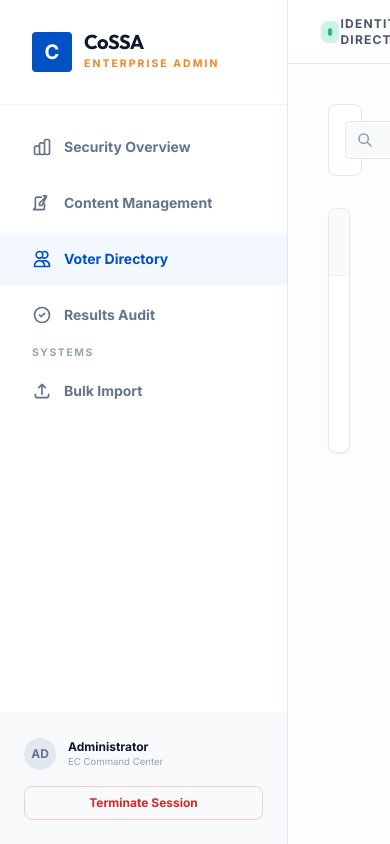
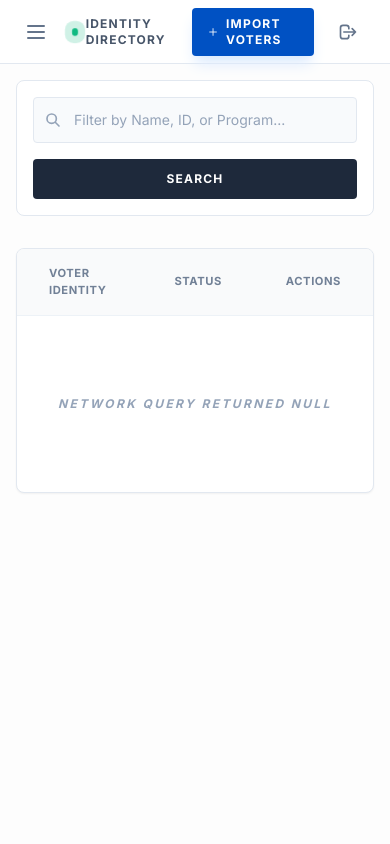
Before and after one commit to sasusavage/cosaa, a Flask app: page /admin/students in a window 390 px wide. Run offline with Flask 3, Linux system fonts and the light colour scheme; a user stored in the database is signed in; data comes from the database, SQL or seed files in the repository; some libraries are stand-ins or nearby versions.

Commit message:
fix: implement fully responsive admin sidebar and student directory

```diff
--- a/app/templates/admin/students.html
+++ b/app/templates/admin/students.html
@@ -14,19 +14,21 @@
 {% block admin_content %}
 <div class="space-y-8">
     {# -- Search Filter -- #}
-    <div class="bg-white border border-slate-200 rounded-lg p-4 flex items-center gap-4">
-        <form method="GET" action="{{ url_for('admin.list_students') }}" class="flex-1 flex gap-4">
+    <div class="bg-white border border-slate-200 rounded-lg p-4">
+        <form method="GET" action="{{ url_for('admin.list_students') }}" class="flex flex-col md:flex-row gap-4">
             <div class="flex-1 relative">
                 <div class="absolute inset-y-0 left-0 pl-3 flex items-center pointer-events-none text-slate-400">
                     <svg xmlns="http://www.w3.org/2000/svg" class="h-4 w-4" fill="none" viewBox="0 0 24 24" stroke="currentColor"><path stroke-linecap="round" stroke-linejoin="round" stroke-width="2.5" d="M21 21l-6-6m2-5a7 7 0 11-14 0 7 7 0 0114 0z" /></svg>
                 </div>
                 <input type="text" name="search" value="{{ search or '' }}" placeholder="Filter by Name, ID, or Program..."
-                       class="w-full pl-10 pr-4 py-2 bg-slate-50 border border-slate-200 rounded text-sm focus:bg-white focus:border-blue-600 focus:outline-none transition-all placeholder:text-slate-400">
+                       class="w-full pl-10 pr-4 py-3 md:py-2 bg-slate-50 border border-slate-200 rounded text-sm focus:bg-white focus:border-blue-600 focus:outline-none transition-all placeholder:text-slate-400">
             </div>
-            <button type="submit" class="px-6 py-2 bg-slate-800 text-white text-xs font-black uppercase tracking-widest rounded hover:bg-slate-900 transition-all">Search</button>
-            {% if search %}
-                <a href="{{ url_for('admin.list_students') }}" class="px-2 flex items-center text-xs font-bold text-slate-400 hover:text-red-500 underline underline-offset-4">Clear</a>
-            {% endif %}
+            <div class="flex gap-2">
+                <button type="submit" class="flex-1 md:flex-none px-8 py-3 md:py-2 bg-slate-800 text-white text-xs font-black uppercase tracking-widest rounded hover:bg-slate-900 transition-all">Search</button>
+                {% if search %}
+                    <a href="{{ url_for('admin.list_students') }}" class="px-4 flex items-center text-xs font-bold text-slate-400 hover:text-red-500 underline underline-offset-4">Clear</a>
+                {% endif %}
+            </div>
         </form>
     </div>
 
@@ -36,48 +38,52 @@
             <table class="w-full enterprise-table">
                 <thead>
                     <tr>
-                        <th class="px-8 py-4 text-left">Internal ID</th>
+                        <th class="px-8 py-4 text-left hidden lg:table-cell">Internal ID</th>
                         <th class="px-8 py-4 text-left">Voter Identity</th>
-                        <th class="px-8 py-4 text-left">Contact Metadata</th>
-                        <th class="px-8 py-4 text-left">Academic Data</th>
-                        <th class="px-8 py-4 text-center">Protocol Status</th>
-                        <th class="px-8 py-4 text-right">Administrative</th>
+                        <th class="px-8 py-4 text-left hidden sm:table-cell">Contact Metadata</th>
+                        <th class="px-8 py-4 text-left hidden md:table-cell">Academic Data</th>
+                        <th class="px-8 py-4 text-center">Status</th>
+                        <th class="px-8 py-4 text-right">Actions</th>
                     </tr>
                 </thead>
                 <tbody class="divide-y divide-slate-100 italic text-[0.85rem]">
                     {% for student in pagination.items %}
                     <tr class="hover:bg-slate-50/80 transition-colors group">
-                        <td class="px-8 py-4 text-slate-400 font-mono text-[0.7rem]">{{ student.id }}</td>
+                        <td class="px-8 py-4 text-slate-400 font-mono text-[0.7rem] hidden lg:table-cell">{{ student.id }}</td>
                         <td class="px-8 py-4">
-                            <p class="font-bold text-slate-900">{{ student.full_name }}</p>
+                            <p class="font-bold text-slate-900 truncate max-w-[120px] md:max-w-none">{{ student.full_name }}</p>
                             <p class="text-[0.7rem] font-black text-[#F6821F] tracking-wider uppercase mt-0.5">{{ student.student_id }}</p>
                         </td>
-                        <td class="px-8 py-4">
+                        <td class="px-8 py-4 hidden sm:table-cell">
                             {% if student.phone_number %}
                             <p class="text-slate-600 font-bold font-mono">{{ student.phone_number }}</p>
                             <p class="text-[0.65rem] text-emerald-600 font-black uppercase tracking-widest">Verified SMS</p>
                             {% else %}
-                            <p class="text-slate-300 italic">No Device Linked</p>
+                            <p class="text-slate-300 italic">No Device</p>
                             {% endif %}
                         </td>
-                        <td class="px-8 py-4">
+                        <td class="px-8 py-4 hidden md:table-cell">
                             <p class="text-slate-500 font-medium truncate max-w-[150px]">{{ student.program or 'Unspecified' }}</p>
-                            <p class="text-[0.65rem] text-slate-400 uppercase font-bold">{{ student.department or 'N/A' }}</p>
+                            <p class="text-[0.65rem] text-slate-400 uppercase font-bold text-xs">{{ student.department or 'N/A' }}</p>
                         </td>
                         <td class="px-8 py-4 text-center">
                             {% if student.has_voted %}
-                            <span class="inline-block w-20 py-1 bg-emerald-50 text-emerald-700 border border-emerald-100 text-[0.65rem] font-black rounded uppercase tracking-widest shadow-sm shadow-emerald-50">Voted</span>
+                            <div class="flex items-center justify-center">
+                                <span class="w-2.5 h-2.5 rounded-full bg-emerald-500 shadow-sm shadow-emerald-200"></span>
+                            </div>
                             {% else %}
-                            <span class="inline-block w-20 py-1 bg-slate-50 text-slate-400 border border-slate-100 text-[0.65rem] font-black rounded uppercase tracking-widest">Pending</span>
+                            <div class="flex items-center justify-center">
+                                <span class="w-2.5 h-2.5 rounded-full bg-slate-200"></span>
+                            </div>
                             {% endif %}
                         </td>
                         <td class="px-8 py-4 text-right">
-                            <div class="flex items-center justify-end gap-3 opacity-30 group-hover:opacity-100 transition-opacity">
-                                <a href="{{ url_for('admin.edit_student', user_id=student.id) }}" class="text-[#0051c3] font-bold text-[0.7rem] hover:underline uppercase tracking-wider">Modify</a>
+                            <div class="flex items-center justify-end gap-4 md:opacity-30 md:group-hover:opacity-100 transition-opacity">
+                                <a href="{{ url_for('admin.edit_student', user_id=student.id) }}" class="p-2 text-[#0051c3] font-bold text-[0.7rem] border border-blue-100 rounded bg-blue-50/30 uppercase tracking-wider">Edit</a>
                                 {% if student.has_voted %}
-                                <form method="POST" action="{{ url_for('admin.reset_student_vote', user_id=student.id) }}" onsubmit="return confirm('Full Security Reset: Wipe voting status and phone binding for this student?')" class="inline">
+                                <form method="POST" action="{{ url_for('admin.reset_student_vote', user_id=student.id) }}" onsubmit="return confirm('Full Security Reset: Wipe voting status for this student?')" class="inline">
                                     <input type="hidden" name="csrf_token" value="{{ csrf_token() }}"/>
-                                    <button type="submit" class="text-rose-600 font-bold text-[0.7rem] hover:underline uppercase tracking-wider">Wipe</button>
+                                    <button type="submit" class="p-2 text-rose-600 font-bold text-[0.7rem] border border-rose-100 rounded bg-rose-50/30 uppercase tracking-wider">Reset</button>
                                 </form>
                                 {% endif %}
                             </div>
--- a/app/templates/admin_base.html
+++ b/app/templates/admin_base.html
@@ -15,16 +15,25 @@
         70% { transform: scale(1); box-shadow: 0 0 0 10px rgba(16, 185, 129, 0); }
         100% { transform: scale(0.95); box-shadow: 0 0 0 0 rgba(16, 185, 129, 0); }
     }
+
+    /* 📱 Mobile Menu Utilities */
+    @media (max-width: 1024px) {
+        .sidebar-mobile-hidden { transform: translateX(-100%); }
+        .sidebar-mobile-visible { transform: translateX(0); }
+    }
 </style>
 {% block admin_extra_style %}{% endblock %}
 {% endblock %}
 
 {% block content %}
-<div class="flex h-screen overflow-hidden text-slate-800">
+<div class="flex h-screen overflow-hidden text-slate-800 relative">
 
     {# ── SIDEBAR (Enterprise Rail) ────────────────────────────────────────── #}
-    <div class="w-72 bg-white border-r border-slate-200 flex flex-col h-full shrink-0">
-        <div class="p-8 border-b border-slate-100 mb-4">
+    <!-- Backdrop for mobile -->
+    <div id="sidebar-backdrop" onclick="toggleSidebar()" class="fixed inset-0 bg-slate-900/40 backdrop-blur-sm z-[50] hidden lg:hidden"></div>
+
+    <div id="admin-sidebar" class="fixed lg:static inset-y-0 left-0 w-72 bg-white border-r border-slate-200 flex flex-col h-full shrink-0 z-[60] transition-transform duration-300 sidebar-mobile-hidden lg:translate-x-0">
+        <div class="p-8 border-b border-slate-100 mb-4 flex items-center justify-between">
             <div class="flex items-center gap-3">
                 <div class="w-10 h-10 bg-[#0051c3] rounded flex items-center justify-center text-white font-bold text-xl">C</div>
                 <div>
@@ -32,9 +41,13 @@
                     <p class="text-[0.65rem] font-black uppercase tracking-[0.2em] text-[#F6821F] mt-1">Enterprise Admin</p>
                 </div>
             </div>
+            <!-- Close for mobile -->
+            <button onclick="toggleSidebar()" class="lg:hidden p-2 text-slate-400 hover:text-slate-900">
+                <svg xmlns="http://www.w3.org/2000/svg" class="h-6 w-6" fill="none" viewBox="0 0 24 24" stroke="currentColor"><path stroke-linecap="round" stroke-linejoin="round" stroke-width="2" d="M6 18L18 6M6 6l12 12" /></svg>
+            </button>
         </div>
 
-        <nav class="flex-1 space-y-1">
+        <nav class="flex-1 space-y-1 overflow-y-auto">
             <a href="{{ url_for('admin.dashboard') }}" class="sidebar-item {% if request.endpoint == 'admin.dashboard' %}sidebar-active{% endif %} flex items-center gap-3 px-8 py-4 font-bold text-sm text-slate-500 hover:text-[#0051c3]">
                 <svg xmlns="http://www.w3.org/2000/svg" class="h-5 w-5" fill="none" viewBox="0 0 24 24" stroke="currentColor"><path stroke-linecap="round" stroke-linejoin="round" stroke-width="2" d="M9 19v-6a2 2 0 00-2-2H5a2 2 0 00-2 2v6a2 2 0 002 2h2a2 2 0 002-2zm0 0V9a2 2 0 012-2h2a2 2 0 012 2v10m-6 0a2 2 0 002 2h2a2 2 0 002-2m0 0V5a2 2 0 012-2h2a2 2 0 012 2v14a2 2 0 01-2 2h-2a2 2 0 01-2-2z" /></svg>
                 Security Overview
@@ -74,29 +87,36 @@
 
     {# ── MAIN CONTENT ─────────────────────────────────────────────────────── #}
     <div class="flex-1 h-screen overflow-y-auto flex flex-col">
-        <header class="h-16 border-b border-slate-200 bg-white flex items-center justify-between px-10 shrink-0 sticky top-0 z-40">
+        <header class="h-16 border-b border-slate-200 bg-white flex items-center justify-between px-6 md:px-10 shrink-0 sticky top-0 z-40">
             <div class="flex items-center gap-4">
+                <!-- Hamburger for mobile -->
+                <button onclick="toggleSidebar()" class="lg:hidden p-2 -ml-2 text-slate-500 hover:text-slate-900">
+                    <svg xmlns="http://www.w3.org/2000/svg" class="h-6 w-6" fill="none" viewBox="0 0 24 24" stroke="currentColor"><path stroke-linecap="round" stroke-linejoin="round" stroke-width="2" d="M4 6h16M4 12h16M4 18h16" /></svg>
+                </button>
                 <div class="flex items-center gap-2">
                     <div class="w-2 h-2 rounded-full bg-emerald-500 security-pulse"></div>
                     <span class="text-xs font-bold text-slate-600 uppercase tracking-widest">{% block admin_title %}System Node{% endblock %}</span>
                 </div>
             </div>
-            <div class="flex items-center gap-6">
-                <div class="text-right">
+            <div class="flex items-center gap-4 md:gap-6">
+                <div class="hidden sm:block text-right">
                     <p class="text-xs font-bold text-slate-400 uppercase tracking-widest">Active Portal</p>
                     <p class="text-xs font-black text-[#0051c3] uppercase">Production</p>
                 </div>
-                <div class="h-8 w-px bg-slate-100"></div>
+                <div class="hidden sm:block h-8 w-px bg-slate-100"></div>
                 {% block admin_actions %}{% endblock %}
-                <a href="{{ url_for('main.index') }}" class="text-xs font-bold text-slate-500 hover:text-blue-600 hover:underline">Exit to Site →</a>
+                <!-- Mobile Exit Icon -->
+                <a href="{{ url_for('main.index') }}" class="p-2 text-slate-500 hover:text-blue-600">
+                   <svg xmlns="http://www.w3.org/2000/svg" class="h-5 w-5" fill="none" viewBox="0 0 24 24" stroke="currentColor"><path stroke-linecap="round" stroke-linejoin="round" stroke-width="2" d="M17 16l4-4m0 0l-4-4m4 4H7m6 4v1a3 3 0 01-3 3H6a3 3 0 01-3-3V7a3 3 0 013-3h4a3 3 0 013 3v1" /></svg>
+                </a>
             </div>
         </header>
 
-        <main class="p-10">
+        <main class="p-4 md:p-10">
             {% with messages = get_flashed_messages(with_categories=true) %}
               {% if messages %}
                 {% for category, message in messages %}
-                  <div class="p-4 mb-8 rounded border {% if category == 'error' %}bg-red-50 border-red-200 text-red-700{% else %}bg-blue-50 border-blue-200 text-blue-700{% endif %} flex items-center gap-3 text-sm font-bold animate-pulse-once">
+                  <div class="p-4 mb-6 md:mb-8 rounded border {% if category == 'error' %}bg-red-50 border-red-200 text-red-700{% else %}bg-blue-50 border-blue-200 text-blue-700{% endif %} flex items-center gap-3 text-sm font-bold animate-pulse-once">
                     <svg xmlns="http://www.w3.org/2000/svg" class="h-5 w-5" fill="none" viewBox="0 0 24 24" stroke="currentColor"><path stroke-linecap="round" stroke-linejoin="round" stroke-width="2" d="M13 16h-1v-4h-1m1-4h.01M21 12a9 9 0 11-18 0 9 9 0 0118 0z" /></svg>
                     {{ message }}
                   </div>
@@ -108,4 +128,21 @@
         </main>
     </div>
 </div>
+
+<script>
+    function toggleSidebar() {
+        const sidebar = document.getElementById('admin-sidebar');
+        const backdrop = document.getElementById('sidebar-backdrop');
+
+        if (sidebar.classList.contains('sidebar-mobile-hidden')) {
+            sidebar.classList.remove('sidebar-mobile-hidden');
+            sidebar.classList.add('sidebar-mobile-visible');
+            backdrop.classList.remove('hidden');
+        } else {
+            sidebar.classList.add('sidebar-mobile-hidden');
+            sidebar.classList.remove('sidebar-mobile-visible');
+            backdrop.classList.add('hidden');
+        }
+    }
+</script>
 {% endblock %}
```
